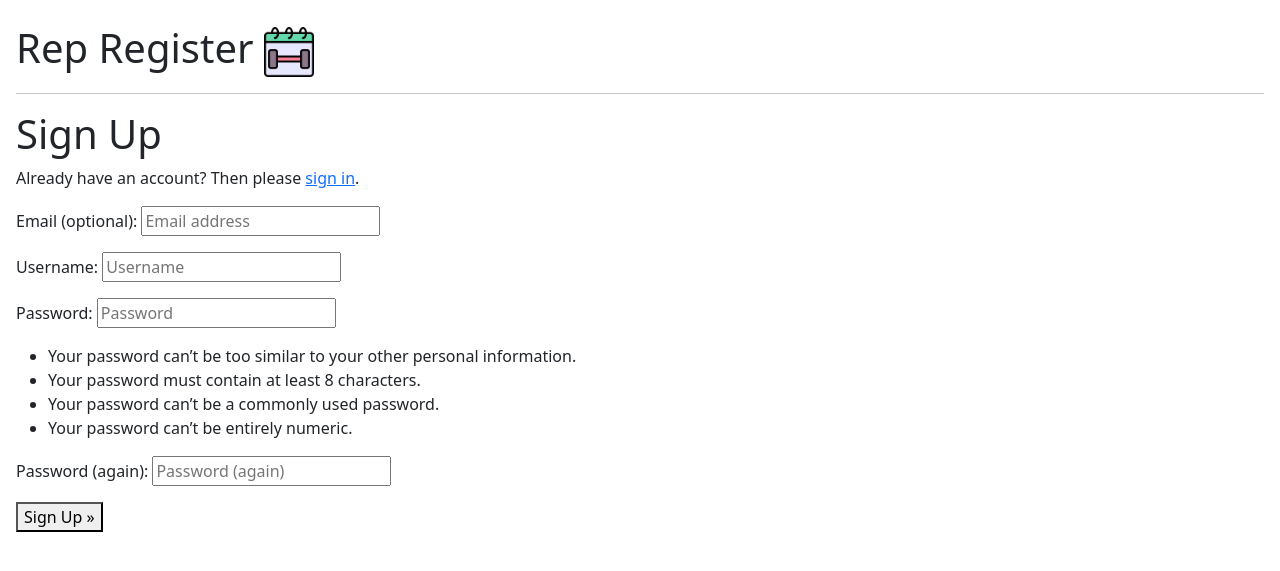
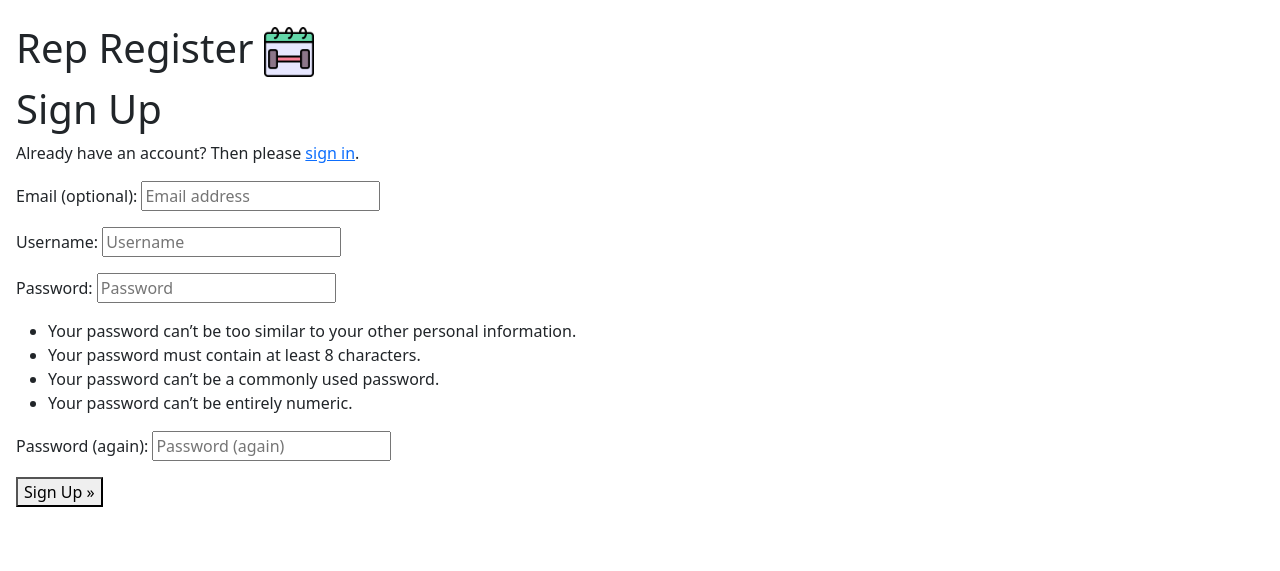
Before and after one commit to Rehanon-Mackenzie/rep-register, a Django app: page /accounts/signup/ in a window 1280 px wide. Shown: the top 571 px of the page. Run offline with Django 4.2, Linux system fonts and the light colour scheme.

Commit message:
removing trailing slashes from base html

```diff
--- a/templates/base.html
+++ b/templates/base.html
@@ -7,8 +7,8 @@
 <html lang="en">
 
 <head>
-    <meta charset="UTF-8" />
-    <meta name="viewport" content="width=device-width, initial-scale=1.0" />
+    <meta charset="UTF-8">
+    <meta name="viewport" content="width=device-width, initial-scale=1.0">
     <meta name="description"
     content="Rep Register, track your workouts and boost your fitness journey.">
     <meta name="keywords"
@@ -21,12 +21,11 @@
 
 <!-- Bootstrap for styling -->
 
-    <link rel="stylesheet" href="https://cdn.jsdelivr.net/npm/bootstrap@5.3.0/dist/css/bootstrap.min.css" />
+    <link rel="stylesheet" href="https://cdn.jsdelivr.net/npm/bootstrap@5.3.0/dist/css/bootstrap.min.css">
 </head>
 
 <body class="containter mt-4 px-3">
     <h1>Rep Register <img src="{% static 'images/dumbell.png' %}" alt="dumbell on a calendar icon" width="50"></h1>
-    <hr />
     {% if messages %}
     {% for message in messages %}
     <div class="alert alert-{{ message.tags }}">{{ message }}</div>
```
